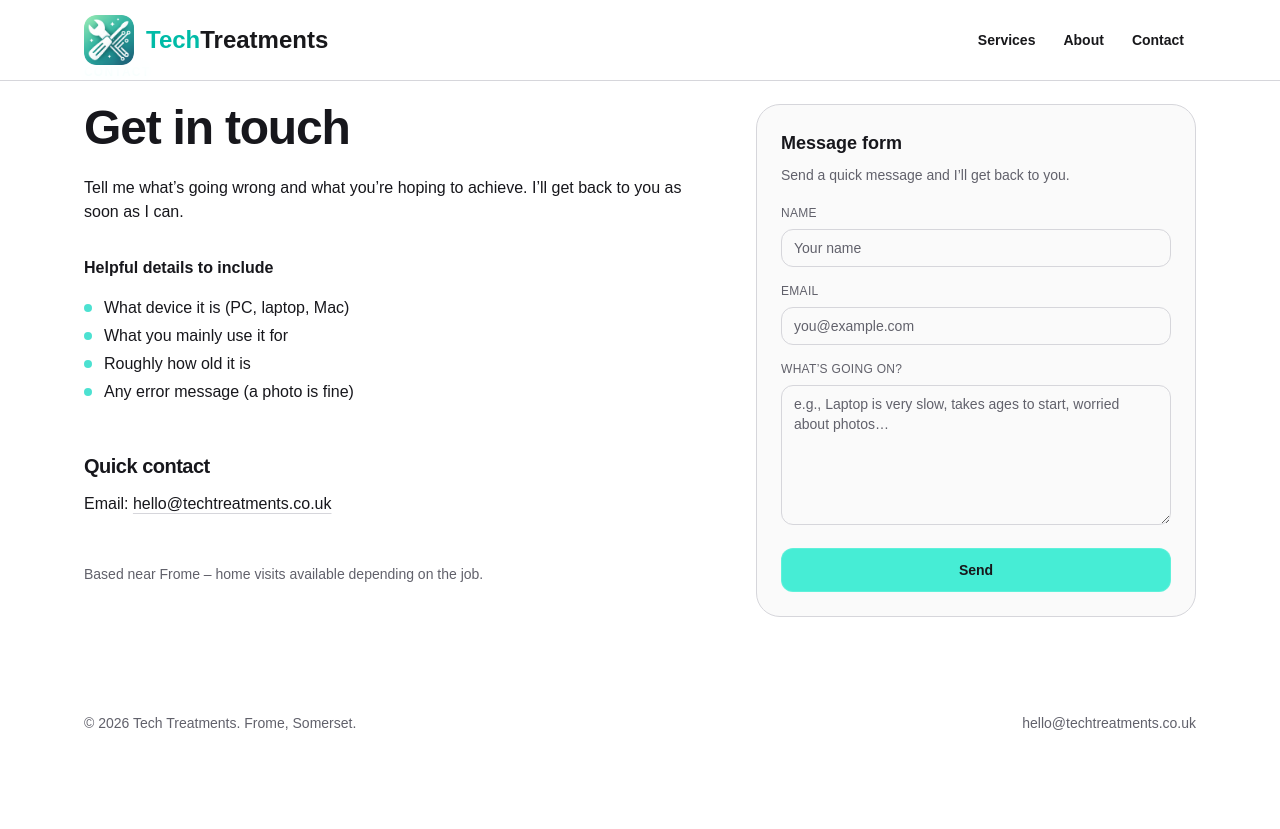
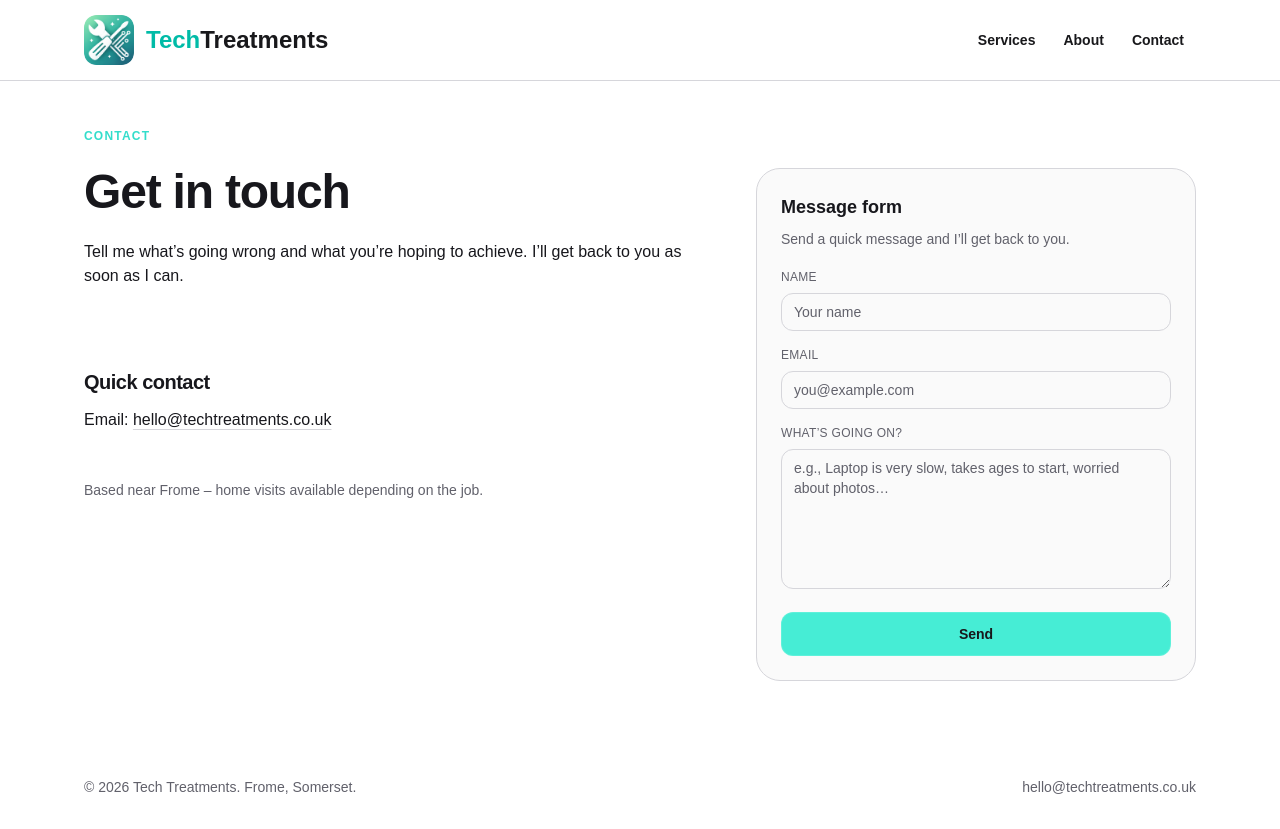
Before and after one commit to bluesky2006/tech-treatments, a Next.js app: page /contact in a window 1280 px wide. Before the commit the page ends 800 px from the top, so only its background shows below. Built offline with nearby package versions, Linux system fonts and the light colour scheme.

Commit message:
remove redundant bullet list

```diff
--- a/app/contact/page.tsx
+++ b/app/contact/page.tsx
@@ -1,7 +1,6 @@
 import type { Metadata } from "next";
 import Container from "@/components/Container";
 import ContactForm from "@/components/ContactForm";
-import BulletList from "@/components/BulletList";
 
 export const metadata: Metadata = {
   title: "Contact",
@@ -11,11 +10,11 @@ export const metadata: Metadata = {
 export default function ContactPage() {
   return (
     <>
-      <section className="py-16">
+      <section className="pb-16 pt-32">
         <Container>
           <div className="grid gap-10 md:grid-cols-12 md:items-start">
             {/* Left: intro + quick contact */}
-            <div className="md:col-span-7">
+            <div className="md:col-span-7 flex flex-col">
               <p className="text-xs font-semibold tracking-widest text-teal-400/80 uppercase">
                 Contact
               </p>
@@ -29,18 +28,6 @@ export default function ContactPage() {
                 as soon as I can.
               </p>
               <div className="mt-8">
-                <div className="mt-6">
-                  <h3 className="text-base font-semibold">Helpful details to include</h3>
-                  <BulletList
-                    items={[
-                      "What device it is (PC, laptop, Mac)",
-                      "What you mainly use it for",
-                      "Roughly how old it is",
-                      "Any error message (a photo is fine)",
-                    ]}
-                    className="mt-4 space-y-1"
-                  />
-                </div>
                 <h2 className="text-xl font-semibold tracking-tight mt-12">Quick contact</h2>
 
                 <p className="mt-3 text-foreground">
```
